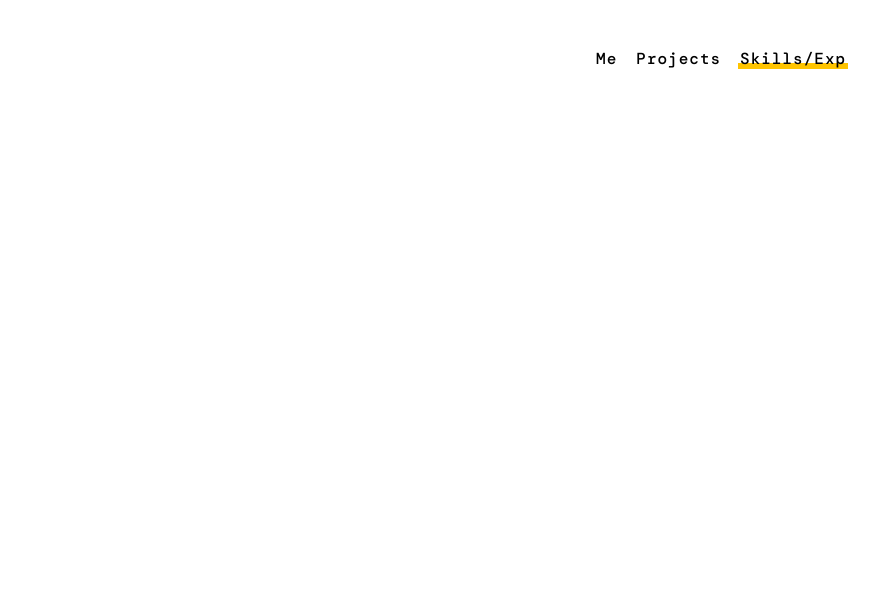
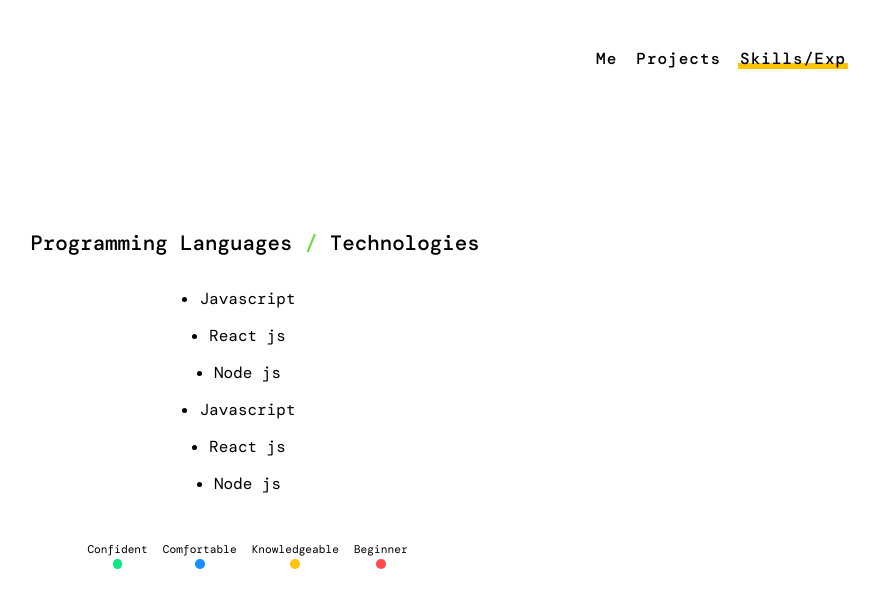
Before and after one commit to H4kim/portfolio-for-dev, a React (Create React App) app: page /skills in a window 1280 px wide. Shown: the top 608 px of the page, without its empty margins (385-1264 px from the left). Built offline with nearby package versions, Linux system fonts and the light colour scheme; a web font is replaced by a local one.

Commit message:
create skills page

```diff
--- a/src/App.js
+++ b/src/App.js
@@ -3,6 +3,7 @@ import Navbar from './Components/NavBar/Navbar'
 import { Route, Switch } from 'react-router-dom'
 import classes from './App.module.css';
 import { Projects } from './Containers/Projects/Projects';
+import Skills from './Containers/Skills/Skills';
 
 function App() {
   return (
@@ -15,6 +16,9 @@ function App() {
         <Route exact path='/projects'>
           <Projects />
         </Route>
+        <Route exact path='/skills'>
+          <Skills />
+        </Route>
       </Switch>
     </div>
   );
--- /dev/null
+++ b/src/Containers/Skills/Skills.js
@@ -0,0 +1,40 @@
+import classes from './Skills.module.css'
+import React from 'react'
+
+const styles = {
+    color : {
+        'display': 'block',
+        'width': '0.6rem',
+        'height': '0.6rem',
+        'border-radius': '50%',
+        'margin-top': '3px',
+    }
+}
+
+const Skill = (props) => {
+    return (
+        <div className={classes.container}>
+            <p className={classes.title}> Programming Languages <span style={{color:'#67db3d'}}>/</span> Technologies  </p>
+            <div className={classes.listContainer}>
+                <ul className={classes.list}>
+                    <li>Javascript</li>
+                    <li>React js</li>
+                    <li>Node js </li>
+                    <li>Javascript</li>
+                    <li>React js</li>
+                    <li>Node js </li>
+                </ul>
+            </div>
+            <div className={classes.colorsListContainer} >
+                    <ul className={classes.colorsList} >
+                        <li className={classes.understanding}>Confident <span style={{...styles.color, ...{'background-color':'#0BE881'}}}></span></li>
+                        <li className={classes.understanding}>Comfortable <span style={{...styles.color, ...{'background-color':'#1890FF'}}}></span></li>
+                        <li className={classes.understanding}>Knowledgeable <span style={{...styles.color, ...{'background-color':'#FFC312'}}}></span></li>
+                        <li className={classes.understanding}>Beginner <span style={{...styles.color, ...{'background-color':'#FF4D4F'}}}></span></li>
+                    </ul>
+                </div>
+        </div>
+    )
+}
+
+export default Skill
--- /dev/null
+++ b/src/Containers/Skills/Skills.module.css
@@ -0,0 +1,60 @@
+.container {
+  display: flex;
+  flex-direction: column;
+  padding-top: 10rem;
+  align-items: center;
+}
+
+.title {
+  font-size: 1.3rem;
+  font-weight: 500;
+  margin-bottom: 2rem;
+}
+
+.listContainer {
+  display: flex;
+  flex-direction: column;
+  width: 50%;
+  margin-bottom: 2rem;
+}
+
+.list {
+  display: flex;
+  flex-direction: column;
+  align-items: center;
+  width: 100%;
+  list-style: disc;
+}
+
+.list > li {
+  margin-bottom: 1rem;
+}
+
+.colorsListContainer {
+  display: flex;
+  flex-direction: column;
+  width: 50%;
+}
+
+.colorsList {
+  display: flex;
+  justify-content: center;
+  align-items: center;
+  width: 100%;
+}
+
+.understanding {
+  display: flex;
+  flex-direction: column;
+  font-size: 0.7rem;
+  align-items: center;
+}
+
+.color {
+  display: block;
+  width: 0.6rem;
+  height: 0.6rem;
+  border-radius: 50%;
+  background-color: lawngreen;
+  margin-top: 3px;
+}
```
Also changed, not shown: 1 other file (tests, documents, lock files or other folders).
